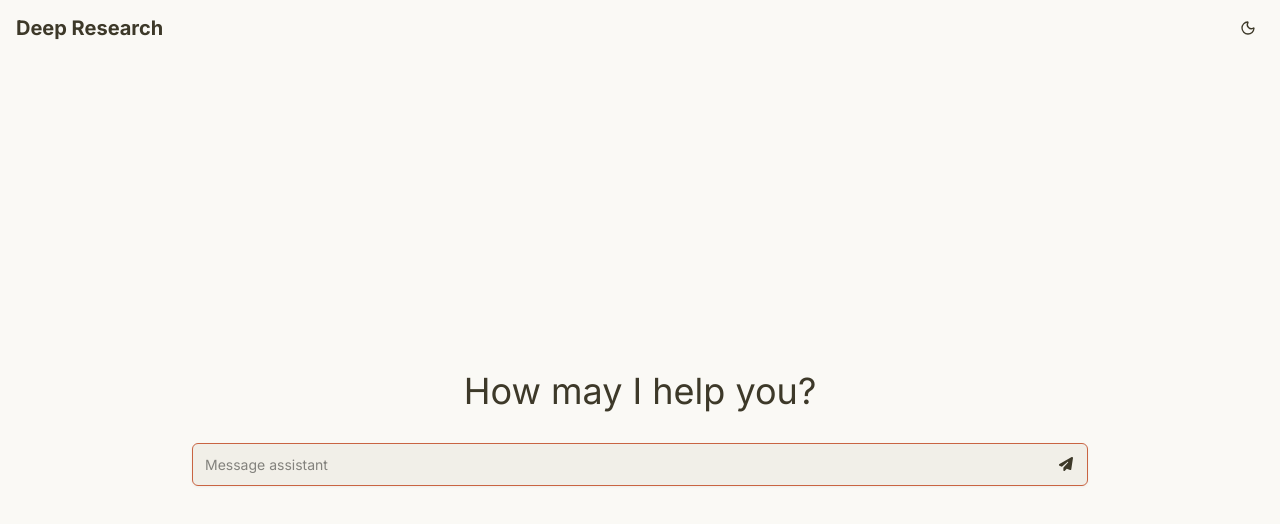
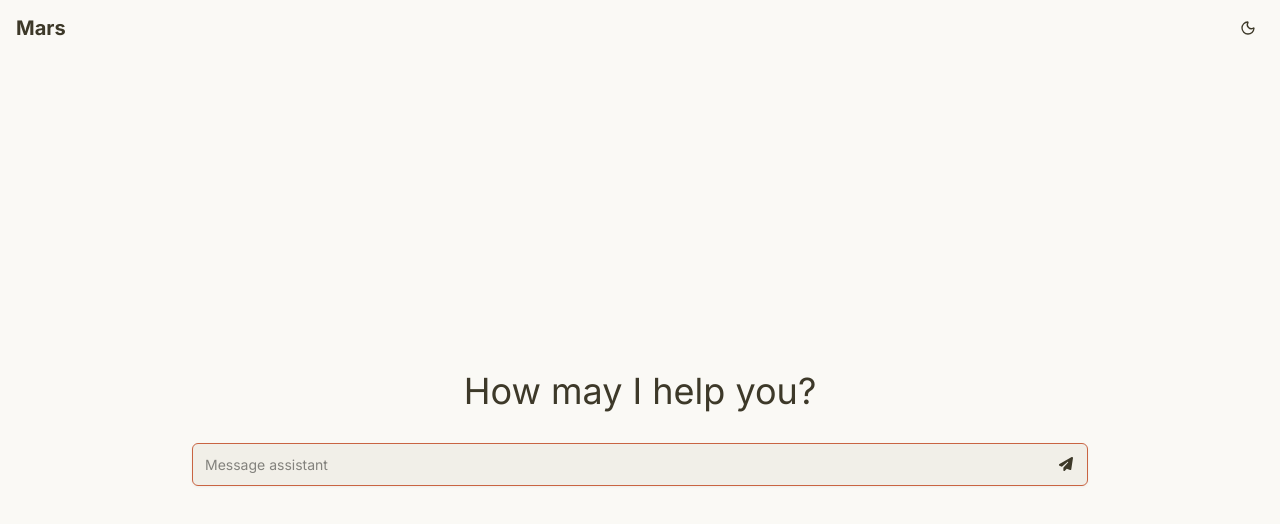
Before and after one commit to teodmtrv/mars, a Next.js app: page / in a window 1280 px wide. Shown: the top 524 px of the page. Built offline with nearby package versions, Linux system fonts and the light colour scheme.

Commit message:
removed dynamic accordion states

```diff
--- a/components/header.tsx
+++ b/components/header.tsx
@@ -5,7 +5,7 @@
     <header className="h-14 bg-background border-border">
       <div className="h-full px-4 flex items-center justify-between">
         <h1 className="text-xl font-bold text-foreground">
-          Deep Research
+          Mars
         </h1>
         <ThemeToggleButton />
       </div>
--- a/components/parts/final-report.tsx
+++ b/components/parts/final-report.tsx
@@ -40,7 +40,7 @@
 
   return (
       <Card className="p-0 w-full">
-        <Accordion type="single" collapsible value={text ? "final-report" : undefined}>
+        <Accordion type="single" collapsible>
           <AccordionItem value="final-report" className="border-none">
             <AccordionTrigger className="hover:no-underline px-4 py-3">
               <div className="flex items-center gap-3 w-full min-w-0">
--- a/components/parts/reasoning.tsx
+++ b/components/parts/reasoning.tsx
@@ -54,7 +54,7 @@
 
   return (
       <Card className="p-0 w-full">
-        <Accordion type="single" collapsible value={state === 'streaming' && text ? "reasoning" : undefined}>
+        <Accordion type="single" collapsible>
           <AccordionItem value="reasoning" className="border-none">
             <AccordionTrigger className="hover:no-underline px-4 py-3">
               <div className="flex items-center gap-3 w-full min-w-0">
--- a/components/parts/sub-agent.tsx
+++ b/components/parts/sub-agent.tsx
@@ -20,7 +20,7 @@
 
   return (
       <Card className="p-0 w-full">
-        <Accordion type="single" collapsible value={state === 'streaming' && toolCalls.length > 0 ? id : undefined}>
+        <Accordion type="single" collapsible>
           <AccordionItem value={id} className="border-none">
             <AccordionTrigger className="hover:no-underline px-4 py-3">
               <div className="flex items-center gap-3 w-full min-w-0">
```
